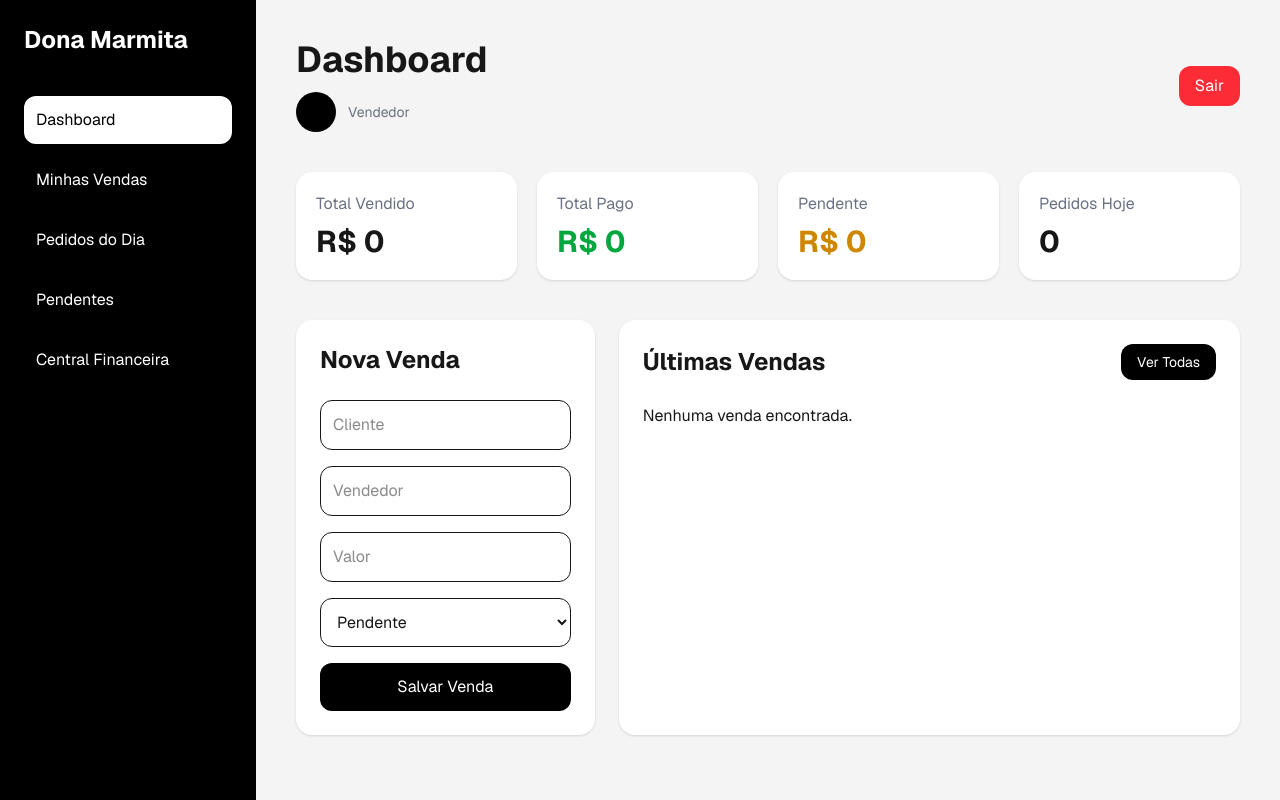
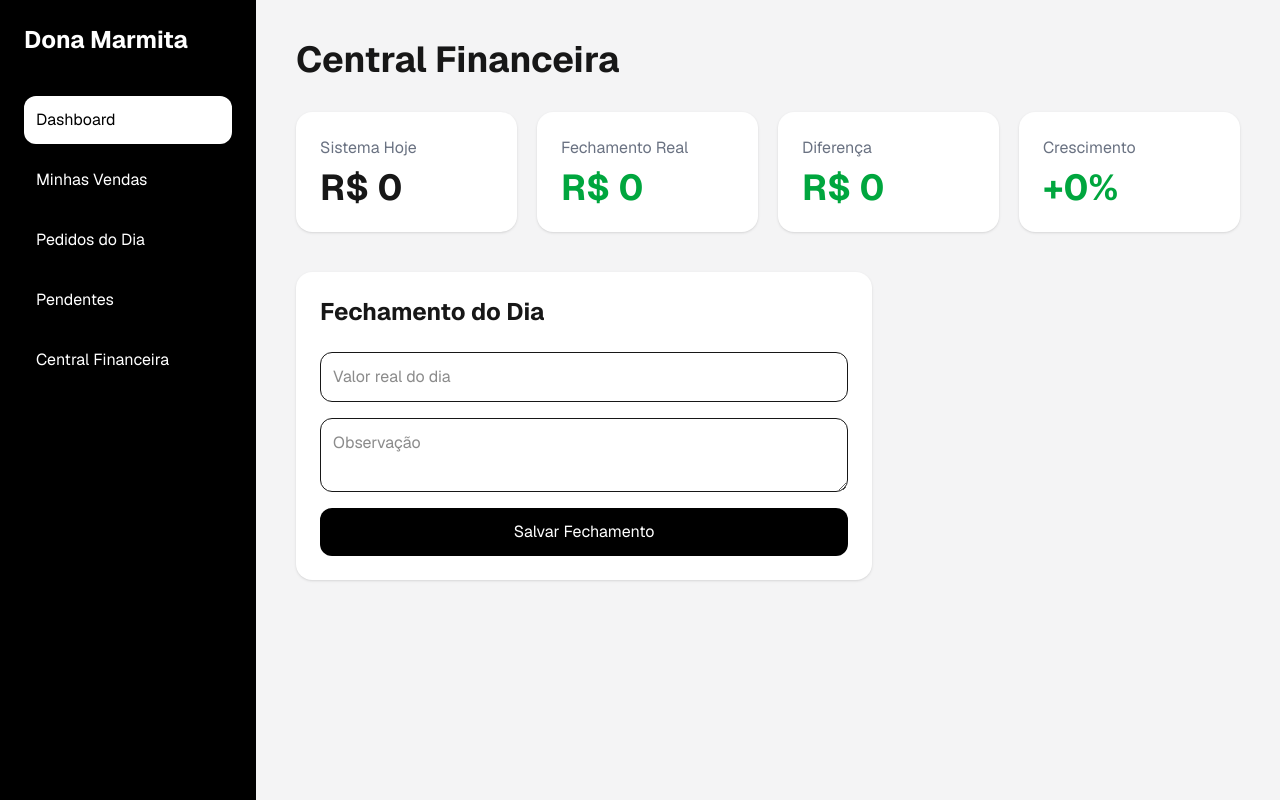
Before and after one commit to danielabredv/dona-marmita-dashboard, a Next.js app: page / in a window 1280 px wide. Before the commit this address had no page. Built offline with nearby package versions, Linux system fonts and the light colour scheme.

Commit message:
Add files via upload

```diff
--- a/app/page.tsx
+++ b/app/page.tsx
@@ -1,22 +1,16 @@
 "use client"
 
 import { useEffect, useState } from "react"
-import { useRouter } from "next/navigation"
+import Sidebar from "@/components/ui/Sidebar"
 import { supabase } from "@/lib/supabase"
-import Sidebar from "@/components/ui/Sidebar"
 
-export default function Home() {
+export default function FinanceiroPage() {
 
-  const router = useRouter()
-
-  const [cliente, setCliente] = useState("")
-  const [vendedor, setVendedor] = useState("")
-  const [valor, setValor] = useState("")
-  const [status, setStatus] = useState("Pendente")
+  const [valorReal, setValorReal] = useState("")
+  const [observacao, setObservacao] = useState("")
 
   const [vendas, setVendas] = useState<any[]>([])
-
-  const [usuario, setUsuario] = useState<any>(null)
+  const [fechamentos, setFechamentos] = useState<any[]>([])
 
   // BUSCAR VENDAS
 
@@ -26,123 +20,76 @@ export default function Home() {
       data: { user }
     } = await supabase.auth.getUser()
 
-    if (!user) {
-      console.log("Usuário não encontrado")
-      return
-    }
+    if (!user) return
 
-    const { data, error } = await supabase
+    const { data } = await supabase
       .from("vendas")
       .select("*")
       .eq("user_id", user.id)
-      .order("id", { ascending: false })
-
-    if (error) {
-      console.log(error)
-      return
-    }
 
     setVendas(data || [])
   }
 
-  // SALVAR VENDA
+  // BUSCAR FECHAMENTOS
 
-  async function salvarVenda() {
-
-    if (!cliente || !vendedor || !valor) {
-      alert("Preencha todos os campos")
-      return
-    }
+  async function buscarFechamentos() {
 
     const {
       data: { user }
     } = await supabase.auth.getUser()
 
-    if (!user) {
-      alert("Usuário não autenticado")
-      return
+    if (!user) return
+
+    const { data } = await supabase
+      .from("fechamentos")
+      .select("*")
+      .eq("user_id", user.id)
+      .order("id", { ascending: false })
+
+    setFechamentos(data || [])
   }
 
-    const { error } = await supabase
-      .from("vendas")
-      .insert([
-        {
-          cliente,
-          vendedor,
-          valor: Number(valor),
-          status,
-          user_id: user.id
-        }
-      ])
+  // SALVAR FECHAMENTO
 
-    if (error) {
-      console.log(error)
-      alert("Erro ao salvar")
-      return
-    }
-
-    alert("Venda salva com sucesso")
-
-    setCliente("")
-    setVendedor("")
-    setValor("")
-    setStatus("Pendente")
-
-    buscarVendas()
-  }
-
-  // VERIFICAR LOGIN
-
-  useEffect(() => {
-
-    async function verificarUsuario() {
+  async function salvarFechamento() {
 
     const {
       data: { user }
     } = await supabase.auth.getUser()
 
-      if (!user) {
-        router.push("/login")
-        return
+    if (!user) return
+
+    await supabase
+      .from("fechamentos")
+      .insert([
+        {
+          valor_real: Number(valorReal),
+          observacao,
+          user_id: user.id
+        }
+      ])
+
+    setValorReal("")
+    setObservacao("")
+
+    buscarFechamentos()
   }
 
-      setUsuario(user)
+  useEffect(() => {
 
     buscarVendas()
-    }
-
-    verificarUsuario()
+    buscarFechamentos()
 
   }, [])
 
-  // RESUMO FINANCEIRO
+  // DATA HOJE
 
-  const totalVendido = vendas.reduce(
-    (total, venda) => total + Number(venda.valor),
-    0
-  )
+  const hoje = new Date()
+    .toLocaleDateString("pt-BR")
 
-  const totalPago = vendas
-    .filter((venda) => venda.status === "Pago")
-    .reduce(
-      (total, venda) => total + Number(venda.valor),
-      0
-    )
+  // VENDAS DE HOJE
 
-  const totalPendente = vendas
-    .filter((venda) => venda.status === "Pendente")
-    .reduce(
-      (total, venda) => total + Number(venda.valor),
-      0
-    )
-
-  const quantidadeVendas = vendas.length
-
-  // PEDIDOS DO DIA
-
-  const hoje = new Date().toLocaleDateString("pt-BR")
-
-  const pedidosHoje = vendas.filter((venda) => {
+  const vendasHoje = vendas.filter((venda) => {
 
     const dataVenda = new Date(
       venda.created_at
@@ -151,262 +98,206 @@ export default function Home() {
     return dataVenda === hoje
   })
 
-  // ÚLTIMAS VENDAS
+  // TOTAL SISTEMA
 
-  const ultimasVendas = vendas.slice(0, 5)
+  const totalSistemaHoje = vendasHoje.reduce(
+    (total, venda) =>
+      total + Number(venda.valor),
+    0
+  )
 
-  // NOME DO USUÁRIO
+  // FECHAMENTO DE HOJE
 
-  const nomeUsuario = usuario?.email
-    ?.split("@")[0]
+  const fechamentoHoje = fechamentos.find((item) => {
+
+    const dataFechamento = new Date(
+      item.created_at
+    ).toLocaleDateString("pt-BR")
+
+    return dataFechamento === hoje
+  })
+
+  const valorFechamento =
+    fechamentoHoje?.valor_real || 0
+
+  // DIFERENÇA
+
+  const diferenca =
+    valorFechamento - totalSistemaHoje
+
+  // DATA DE ONTEM
+
+  const ontem = new Date()
+
+  ontem.setDate(ontem.getDate() - 1)
+
+  const dataOntem =
+    ontem.toLocaleDateString("pt-BR")
+
+  // FECHAMENTO HOJE
+
+  const fechamentoAtualObj =
+    fechamentos.find((item) => {
+
+      const data = new Date(
+        item.created_at
+      ).toLocaleDateString("pt-BR")
+
+      return data === hoje
+    })
+
+  // FECHAMENTO ONTEM
+
+  const fechamentoOntemObj =
+    fechamentos.find((item) => {
+
+      const data = new Date(
+        item.created_at
+      ).toLocaleDateString("pt-BR")
+
+      return data === dataOntem
+    })
+
+  const fechamentoAtual =
+    fechamentoAtualObj?.valor_real || 0
+
+  const fechamentoOntem =
+    fechamentoOntemObj?.valor_real || 0
+
+  // CRESCIMENTO %
+
+  const crescimento =
+    fechamentoOntem > 0
+      ? (
+          (
+            (fechamentoAtual - fechamentoOntem)
+            / fechamentoOntem
+          ) * 100
+        ).toFixed(1)
+      : 0
 
   return (
 
     <div className="flex min-h-screen bg-zinc-100">
 
-      {/* SIDEBAR */}
-
       <Sidebar />
-
-      {/* CONTEÚDO */}
 
       <main className="flex-1 p-10">
 
-        {/* TOPO */}
-
-        <div className="flex items-center justify-between mb-10">
-
-          <div>
-
-            <h1 className="text-4xl font-bold">
-              Dashboard
+        <h1 className="text-4xl font-bold mb-8">
+          Central Financeira
         </h1>
-
-            <div className="flex items-center gap-3 mt-3">
-
-              <div className="w-10 h-10 rounded-full bg-black text-white flex items-center justify-center font-bold">
-                {nomeUsuario?.charAt(0).toUpperCase()}
-              </div>
-
-              <div>
-
-                <p className="font-semibold capitalize">
-                  {nomeUsuario}
-                </p>
-
-                <p className="text-sm text-gray-500">
-                  Vendedor
-                </p>
-
-              </div>
-
-            </div>
-
-          </div>
-
-          <button
-            onClick={async () => {
-              await supabase.auth.signOut()
-              router.push("/login")
-            }}
-            className="bg-red-500 text-white px-4 py-2 rounded-xl hover:opacity-90"
-          >
-            Sair
-          </button>
-
-        </div>
 
         {/* CARDS */}
 
         <div className="grid grid-cols-1 md:grid-cols-4 gap-5 mb-10">
 
-          <div className="bg-white rounded-2xl p-5 shadow-sm">
+          {/* SISTEMA */}
+
+          <div className="bg-white rounded-2xl p-6 shadow-sm">
 
             <p className="text-gray-500 mb-2">
-              Total Vendido
+              Sistema Hoje
             </p>
 
-            <h2 className="text-3xl font-bold">
-              R$ {totalVendido}
+            <h2 className="text-4xl font-bold">
+              R$ {totalSistemaHoje}
             </h2>
 
           </div>
 
-          <div className="bg-white rounded-2xl p-5 shadow-sm">
+          {/* FECHAMENTO */}
+
+          <div className="bg-white rounded-2xl p-6 shadow-sm">
 
             <p className="text-gray-500 mb-2">
-              Total Pago
+              Fechamento Real
             </p>
 
-            <h2 className="text-3xl font-bold text-green-600">
-              R$ {totalPago}
+            <h2 className="text-4xl font-bold text-green-600">
+              R$ {valorFechamento}
             </h2>
 
           </div>
 
-          <div className="bg-white rounded-2xl p-5 shadow-sm">
+          {/* DIFERENÇA */}
+
+          <div className="bg-white rounded-2xl p-6 shadow-sm">
 
             <p className="text-gray-500 mb-2">
-              Pendente
+              Diferença
             </p>
 
-            <h2 className="text-3xl font-bold text-yellow-600">
-              R$ {totalPendente}
+            <h2
+              className={`text-4xl font-bold ${
+                diferenca >= 0
+                  ? "text-green-600"
+                  : "text-red-600"
+              }`}
+            >
+              R$ {diferenca}
             </h2>
 
           </div>
 
-          <div className="bg-white rounded-2xl p-5 shadow-sm">
+          {/* CRESCIMENTO */}
+
+          <div className="bg-white rounded-2xl p-6 shadow-sm">
 
             <p className="text-gray-500 mb-2">
-              Pedidos Hoje
+              Crescimento
             </p>
 
-            <h2 className="text-3xl font-bold">
-              {pedidosHoje.length}
+            <h2
+              className={`text-4xl font-bold ${
+                Number(crescimento) >= 0
+                  ? "text-green-600"
+                  : "text-red-600"
+              }`}
+            >
+              {Number(crescimento) >= 0 ? "+" : ""}
+              {crescimento}%
             </h2>
 
           </div>
 
         </div>
 
-        {/* GRID PRINCIPAL */}
+        {/* FORMULÁRIO */}
 
-        <div className="grid grid-cols-1 lg:grid-cols-3 gap-6">
-
-          {/* NOVA VENDA */}
-
-          <div className="bg-white rounded-2xl p-6 shadow-sm">
+        <div className="bg-white rounded-2xl p-6 shadow-sm max-w-xl mb-10">
 
           <h2 className="text-2xl font-bold mb-6">
-              Nova Venda
+            Fechamento do Dia
           </h2>
 
           <div className="flex flex-col gap-4">
 
             <input
-                type="text"
-                placeholder="Cliente"
-                value={cliente}
+              type="number"
+              placeholder="Valor real do dia"
+              value={valorReal}
               onChange={(e) =>
-                  setCliente(e.target.value)
+                setValorReal(e.target.value)
               }
               className="border p-3 rounded-xl"
             />
 
-              <input
-                type="text"
-                placeholder="Vendedor"
-                value={vendedor}
+            <textarea
+              placeholder="Observação"
+              value={observacao}
               onChange={(e) =>
-                  setVendedor(e.target.value)
+                setObservacao(e.target.value)
               }
               className="border p-3 rounded-xl"
             />
 
-              <input
-                type="number"
-                placeholder="Valor"
-                value={valor}
-                onChange={(e) =>
-                  setValor(e.target.value)
-                }
-                className="border p-3 rounded-xl"
-              />
-
-              <select
-                value={status}
-                onChange={(e) =>
-                  setStatus(e.target.value)
-                }
-                className="border p-3 rounded-xl"
+            <button
+              onClick={salvarFechamento}
+              className="bg-black text-white p-3 rounded-xl"
             >
-                <option>Pendente</option>
-                <option>Pago</option>
-              </select>
-
-              <button
-                onClick={salvarVenda}
-                className="bg-black text-white p-3 rounded-xl hover:opacity-90"
-              >
-                Salvar Venda
+              Salvar Fechamento
             </button>
-
-            </div>
-
-          </div>
-
-          {/* ÚLTIMAS VENDAS */}
-
-          <div className="lg:col-span-2 bg-white rounded-2xl p-6 shadow-sm">
-
-            <div className="flex items-center justify-between mb-6">
-
-              <h2 className="text-2xl font-bold">
-                Últimas Vendas
-              </h2>
-
-              <button
-                onClick={() =>
-                  router.push("/vendas")
-                }
-                className="text-sm bg-black text-white px-4 py-2 rounded-xl"
-              >
-                Ver Todas
-              </button>
-
-            </div>
-
-            <div className="flex flex-col gap-4">
-
-              {ultimasVendas.length === 0 && (
-                <p>Nenhuma venda encontrada.</p>
-              )}
-
-              {ultimasVendas.map((venda) => (
-
-                <div
-                  key={venda.id}
-                  className="border rounded-xl p-4"
-                >
-
-                  <div className="flex items-center justify-between">
-
-                    <div>
-
-                      <h3 className="font-bold text-lg">
-                        {venda.cliente}
-                      </h3>
-
-                      <p className="text-gray-500">
-                        R$ {venda.valor}
-                      </p>
-
-                    </div>
-
-                    <div>
-
-                      <span
-                        className={`px-3 py-1 rounded-full text-sm font-semibold ${
-                          venda.status === "Pago"
-                            ? "bg-green-100 text-green-700"
-                            : "bg-yellow-100 text-yellow-700"
-                        }`}
-                      >
-                        {venda.status === "Pago"
-                          ? "✅ Pago"
-                          : "⏳ Pendente"}
-                      </span>
-
-                    </div>
-
-                  </div>
-
-                </div>
-
-              ))}
-
-            </div>
 
           </div>
 
```
Lines whose indentation alone changed are shown as unchanged.
